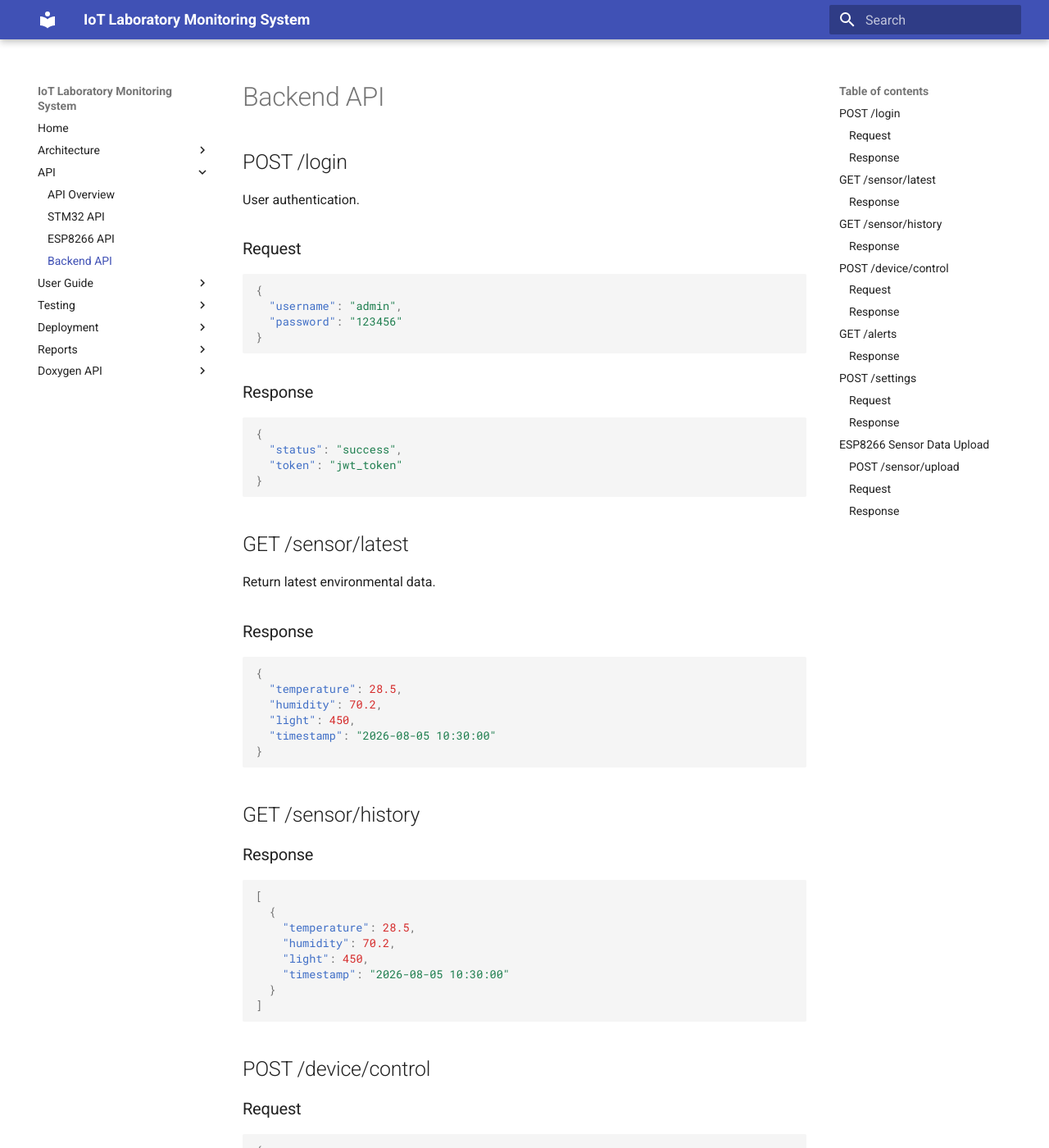
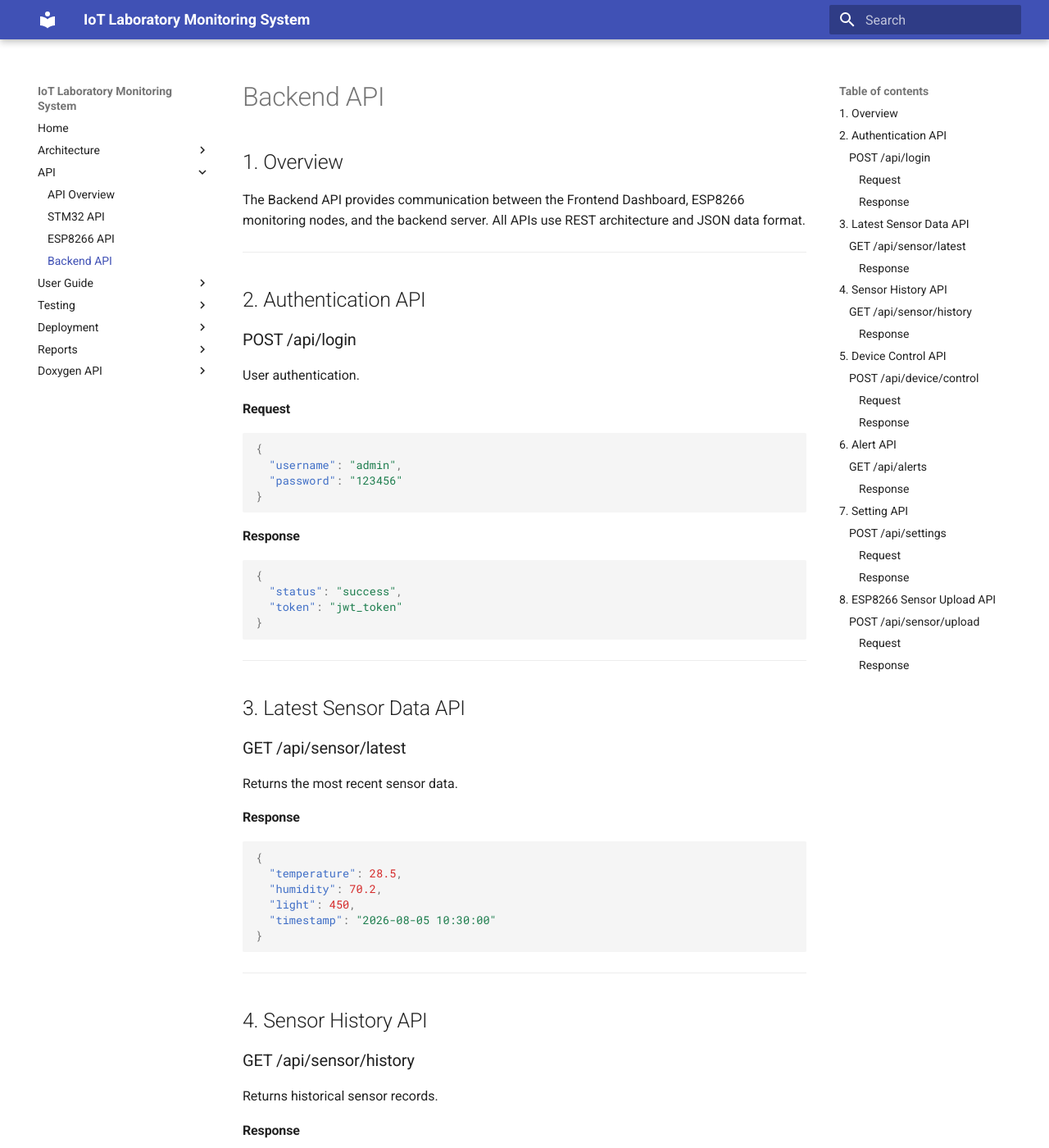
Before and after one commit to jostran1406/Phase_2_Group_11, an MkDocs documentation site: the page built from docs/api/backend_api.md, in a window 1280 px wide and 1400 px high. Shown: the whole window at 82% size. Built offline with MkDocs 1.6.1 and Material for MkDocs 9.7.7, drawn with Linux system fonts in a browser that asks for light colours; some of the changed text lies outside the part shown.

````diff
--- a/docs/api/backend_api.md
+++ b/docs/api/backend_api.md
@@ -1,10 +1,18 @@
 # Backend API
 
-## POST /login
+## 1. Overview
+
+The Backend API provides communication between the Frontend Dashboard, ESP8266 monitoring nodes, and the backend server. All APIs use REST architecture and JSON data format.
+
+---
+
+## 2. Authentication API
+
+### POST /api/login
 
 User authentication.
 
-### Request
+#### Request
 
 ```json
 {
@@ -13,7 +21,7 @@ User authentication.
 }
 ```
 
-### Response
+#### Response
 
 ```json
 {
@@ -22,11 +30,15 @@ User authentication.
 }
 ```
 
-## GET /sensor/latest
+---
 
-Return latest environmental data.
+## 3. Latest Sensor Data API
 
-### Response
+### GET /api/sensor/latest
+
+Returns the most recent sensor data.
+
+#### Response
 
 ```json
 {
@@ -37,9 +49,15 @@ Return latest environmental data.
 }
 ```
 
-## GET /sensor/history
+---
 
-### Response
+## 4. Sensor History API
+
+### GET /api/sensor/history
+
+Returns historical sensor records.
+
+#### Response
 
 ```json
 [
@@ -52,9 +70,15 @@ Return latest environmental data.
 ]
 ```
 
-## POST /device/control
+---
 
-### Request
+## 5. Device Control API
+
+### POST /api/device/control
+
+Control laboratory devices.
+
+#### Request
 
 ```json
 {
@@ -63,7 +87,7 @@ Return latest environmental data.
 }
 ```
 
-### Response
+#### Response
 
 ```json
 {
@@ -71,9 +95,15 @@ Return latest environmental data.
 }
 ```
 
-## GET /alerts
+---
 
-### Response
+## 6. Alert API
+
+### GET /api/alerts
+
+Returns alert history.
+
+#### Response
 
 ```json
 [
@@ -85,9 +115,15 @@ Return latest environmental data.
 ]
 ```
 
-## POST /settings
+---
 
-### Request
+## 7. Setting API
+
+### POST /api/settings
+
+Update threshold configuration.
+
+#### Request
 
 ```json
 {
@@ -97,7 +133,7 @@ Return latest environmental data.
 }
 ```
 
-### Response
+#### Response
 
 ```json
 {
@@ -105,11 +141,15 @@ Return latest environmental data.
 }
 ```
 
-## ESP8266 Sensor Data Upload
+---
 
-### POST /sensor/upload
+## 8. ESP8266 Sensor Upload API
 
-### Request
+### POST /api/sensor/upload
+
+Used by ESP8266 monitoring nodes to upload environmental data.
+
+#### Request
 
 ```json
 {
@@ -121,10 +161,11 @@ Return latest environmental data.
 }
 ```
 
-### Response
+#### Response
 
 ```json
 {
-  "status": "success"
+  "status": "success",
+  "message": "Data received"
 }
 ```
````
Also changed, not shown: docs/architecture/backend.md (+6 -4 lines).
